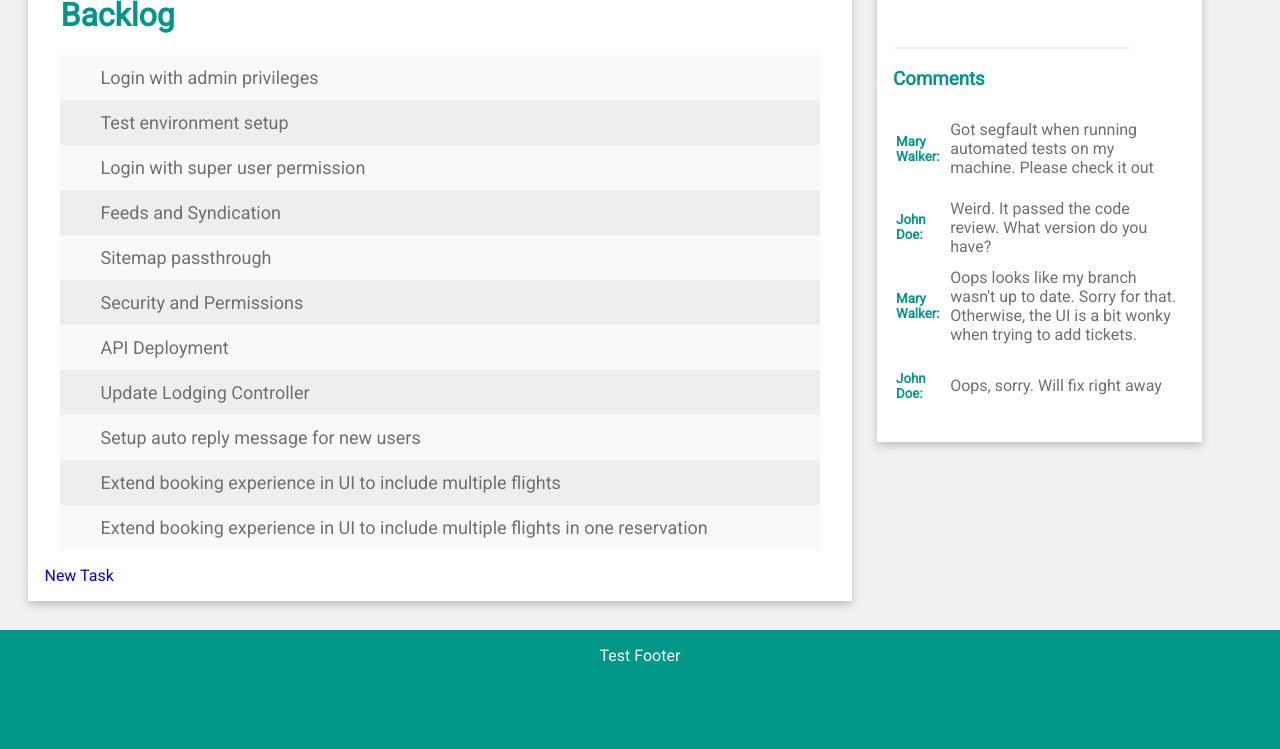
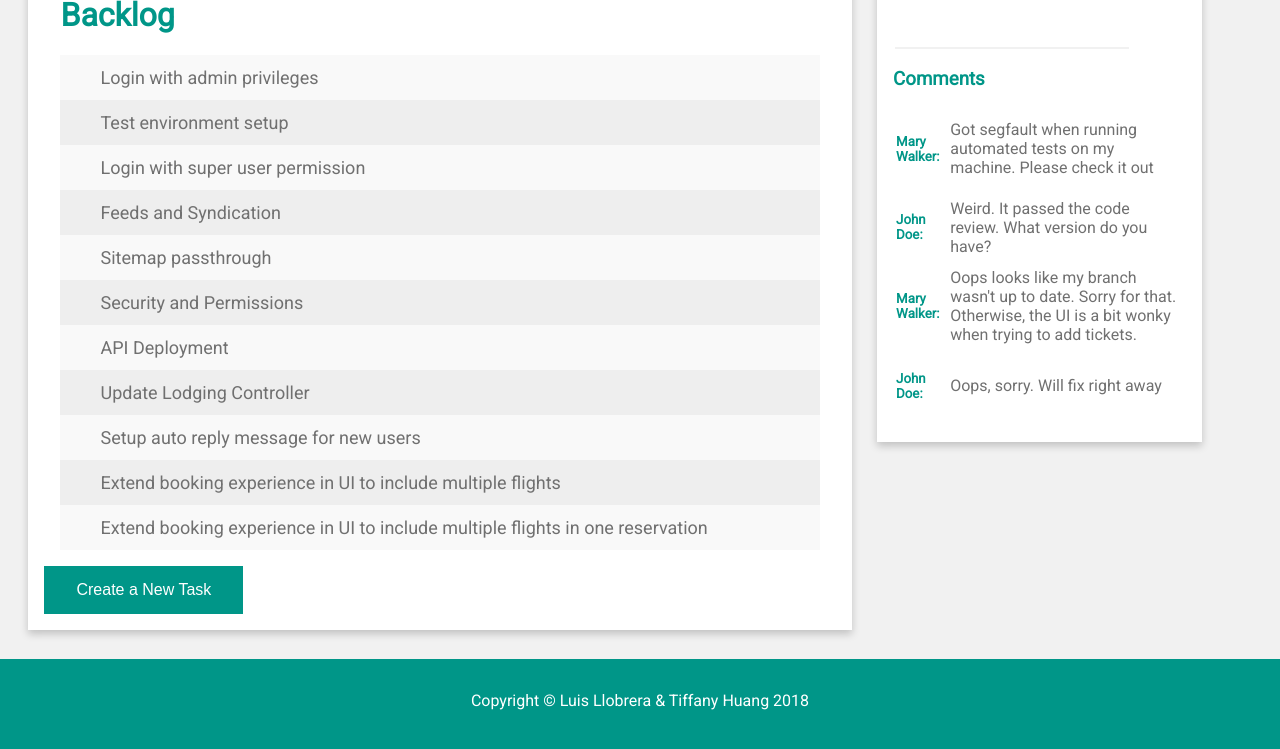
Before and after one commit to chumothyLee/geera, a plain HTML site: page dashboard.html in a window 1280 px wide. Shown: the part 803-1552 px from the top of the page. Drawn offline with Linux system fonts and the light colour scheme.

Commit message:
Finishing touches

```diff
--- a/dashboard.html
+++ b/dashboard.html
@@ -106,7 +106,9 @@
 								</ul>
 							</div>
 							<!--<button id="new_task">+</button>-->
-							<a class="close" href="#new_task_modal">New Task</a>
+							<a class="close" href="#new_task_modal">
+								<button id="taskbutton"> Create a New Task </button>
+							</a>
 						</div>
 					</div>
 				</div>
@@ -300,7 +302,7 @@
 	   </div>
 	</div>
 
-		<!--CREATE/EDIT TASK-->
+	<!--CREATE/EDIT TASK-->
 	<div id="new_task_modal" class="overlay">
 	        <div class="popup container">
 	            <!--<form action="/action_page.php">-->
@@ -308,7 +310,7 @@
 
 				<div id="myDIV" class="header">
 				  <div class="row">
-					  <h2>New Task</h2>
+					  <h2 style="color: white;">Create a New Task</h2>
 				  </div>
 
 
@@ -365,7 +367,7 @@
                         <label for="requirements">Requirements</label>
                     </div>
                     <div class="col-75">
-                        <textarea id="requirements" name="requirements" placeholder="Task Requirements..." style="height:200px"></textarea>
+                        <textarea name="requirements" cols="72" placeholder="Task Requirements..." style="height:200px"></textarea>
                     </div>
                 </div>
 
@@ -408,7 +410,7 @@
                         <label for="comments">Comments</label>
                     </div>
                     <div class="col-75">
-                        <textarea id="comments" name="comments" placeholder="Add Comments..." style="height:200px"></textarea>
+                        <textarea name="comments" cols="72" placeholder="Add Comments..." style="height:200px"></textarea>
                     </div>
                 </div>
                 <!--Submit Button-->
@@ -584,7 +586,7 @@
 </body>
 <div class="footer">
 	<div class="container">
-		Test Footer
+		<p> Copyright © Luis Llobrera & Tiffany Huang 2018 </p>
 	</div>
 </div>
 </html>
--- a/style-design.css
+++ b/style-design.css
@@ -472,3 +472,17 @@ input[type=submit]:hover {
 #button:hover {
     opacity: 0.7;
 }
+#taskbutton {
+    background-color: var(--primary);
+    border: none;
+    color: white;
+    padding: 15px 32px;
+    text-align: center;
+    text-decoration: none;
+    display: inline-block;
+    font-size: 16px;
+    cursor: pointer;
+}
+#taskbutton:hover {
+    opacity: 0.7;
+}
```
